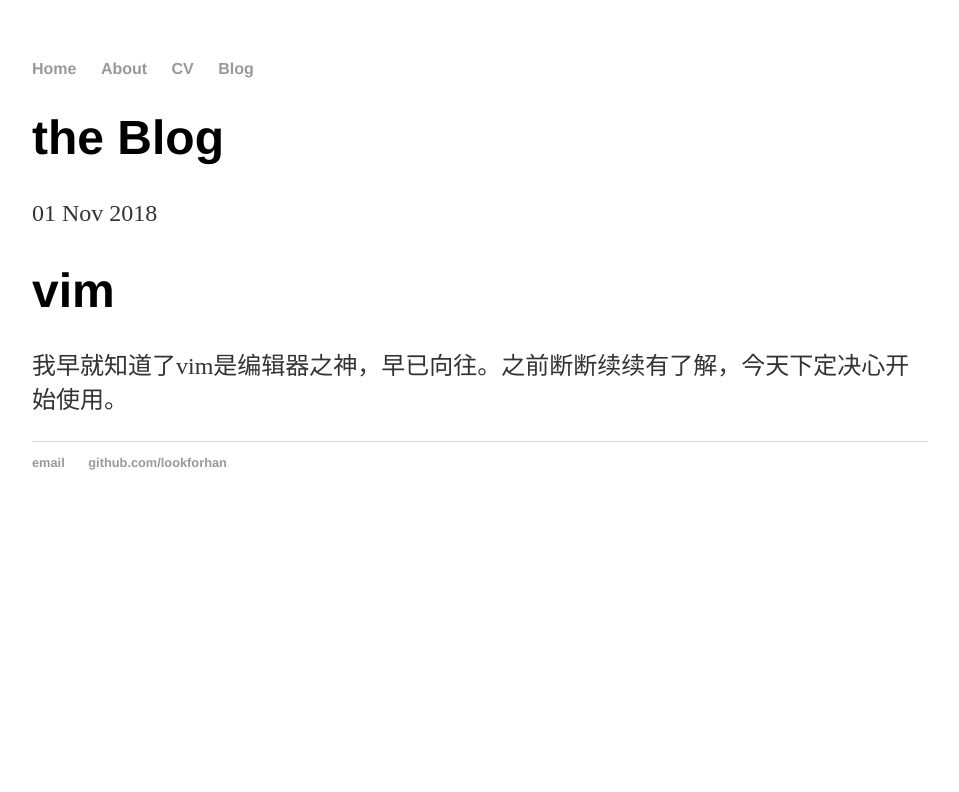
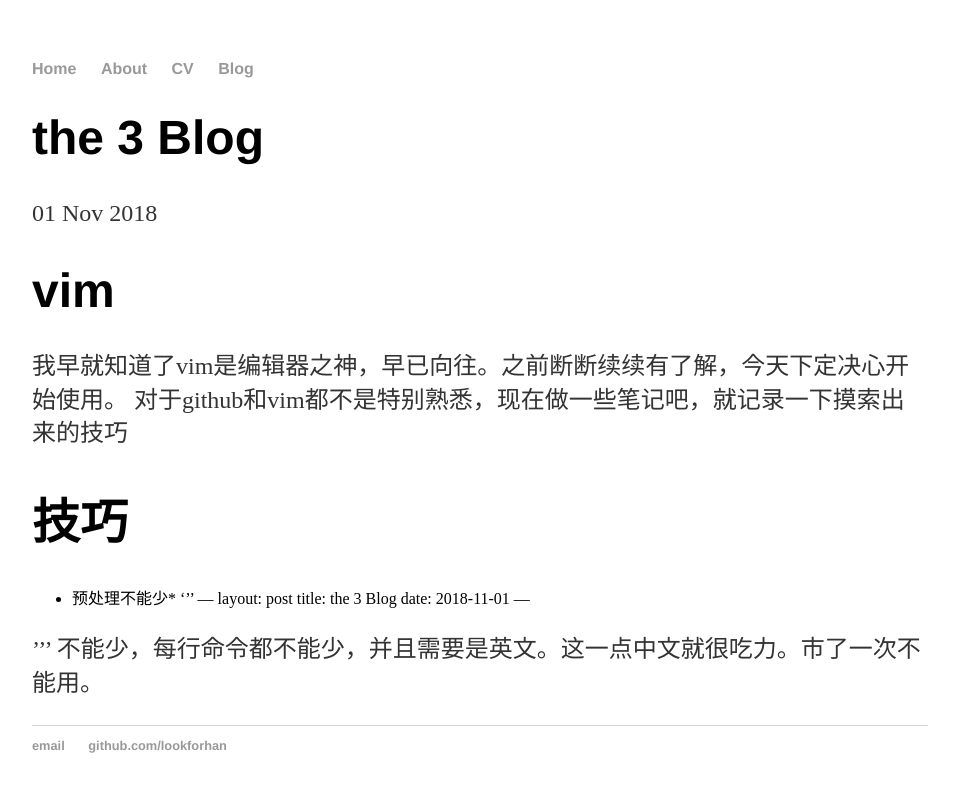
Before and after one commit to lookforhan/lookforhan.github.io, a Jekyll site: the page built from _posts/2018-11-01-the-3-blog.md, in a window 1280 px wide. Shown: the top 792 px of the page, without its empty margins (160-1119 px from the left). Built offline with Jekyll 4.4.1, drawn with Linux system fonts in a browser that asks for light colours.

Commit message:
Update _posts/2018-11-01-the-3-blog.md

```diff
--- a/_posts/2018-11-01-the-3-blog.md
+++ b/_posts/2018-11-01-the-3-blog.md
@@ -1,7 +1,19 @@
 ---
 layout: post
-title: the  Blog
+title: the 3 Blog
 date: 2018-11-01
 ---
 # vim
 我早就知道了vim是编辑器之神，早已向往。之前断断续续有了解，今天下定决心开始使用。
+对于github和vim都不是特别熟悉，现在做一些笔记吧，就记录一下摸索出来的技巧
+# 技巧
+* 预处理不能少*
+'''
+---
+layout: post
+title: the 3 Blog
+date: 2018-11-01
+---
+
+'''
+不能少，每行命令都不能少，并且需要是英文。这一点中文就很吃力。市了一次不能用。
```
